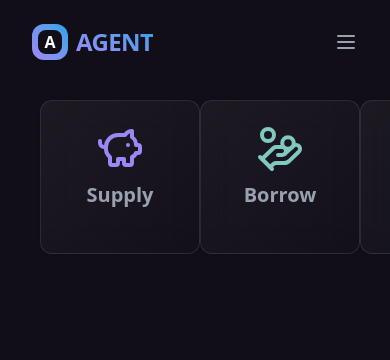
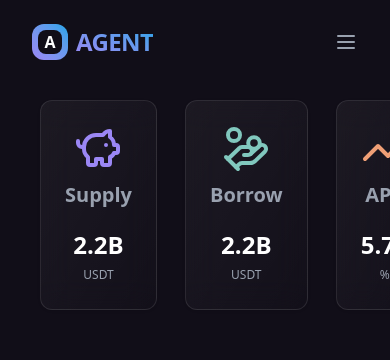
Before and after one commit to sevenflux/hack-v1-tm35-thuba-no-2, a Next.js app: page /dashboard in a window 390 px wide. Shown: the top 360 px of the page. Built offline with nearby package versions, Linux system fonts and the light colour scheme.

Commit message:
:lipstick: fix the data dashboard responsive problem and the background of body element

```diff
--- a/src/app/dashboard/page.tsx
+++ b/src/app/dashboard/page.tsx
@@ -13,14 +13,14 @@ import { cn } from "@/lib/utils";
 import "../globals.css";
 
 function Dashboard() {
-  const [supplyingValue, setSupplyingValue] = useState<string>("");
-  const [borrowingValue, setBorrowingValue] = useState<string>("");
-  const [apyValue,             setAPYValue] = useState<string>("");
+  const [supplyingValue, setSupplyingValue] = useState<string>("2.2B");
+  const [borrowingValue, setBorrowingValue] = useState<string>("2.2B");
+  const [apyValue,             setAPYValue] = useState<string>("5.75");
 
   const glassGardItems = [
-    { color: "#9b87f5", title: "Supply", icon: PiggyBank, value: supplyingValue },
-    { color: "#81c8be", title: "Borrow", icon: HandCoins, value: borrowingValue },
-    { color: "#ef9f76", title: "APY", icon: TrendingUp, value: apyValue }
+    { color: "#9b87f5", title: "Supply", icon: PiggyBank, value: supplyingValue, unit: "USDT" },
+    { color: "#81c8be", title: "Borrow", icon: HandCoins, value: borrowingValue, unit: "USDT" },
+    { color: "#ef9f76", title: "APY", icon: TrendingUp, value: apyValue, unit: "%" }
   ];
 
   // I find a safe way to dynamically generate the template string in tailwindCSS
@@ -33,20 +33,21 @@ function Dashboard() {
           "data-dashboard", // user-defined className
           "flex-1 flex flex-col px-10"
         )}>
-          <div className={`flex-1 flex flex-row justify-between`}>
+          <div className={`flex-1 flex flex-row justify-between gap-7`}>
             {glassGardItems.map((item) => (
               <GlassCard
-                className={cn("text-center w-40", "hover:shadow-[" + item.color + "]")}
+                className={cn("text-center flex-1", "hover:shadow-[" + item.color + "]")}
                 hoverEffect={true}
                 key={item.title}
               >
                 <item.icon className={"h-12 w-12 mx-auto mb-2"} color={item.color} />
                 <h3 className={`text-[#99a1af] font-semibold text-xl`}>{item.title}</h3>
-                <div className={
-                  `text-wrap w-full pt-5 text-white text-md flex items-center justify-center
-                   force-break`
-                }>
-                  {item.value}
+                <div className={`flex flex-row items-center justify-center pt-5`}>
+                  <p>
+                    <span className={`text-white text-2xl font-extrabold`}>{item.value}</span>
+                    <span>{" "}</span>
+                    <span className={`text-[#99a1af] text-xs`}>{item.unit}</span>
+                  </p>
                 </div>
               </GlassCard>
             ))}
--- a/src/app/globals.css
+++ b/src/app/globals.css
@@ -31,4 +31,8 @@
   .force-break {
     word-break: break-all;
   }
+
+  body {
+    background-color: #110e18;
+  }
 }
```
